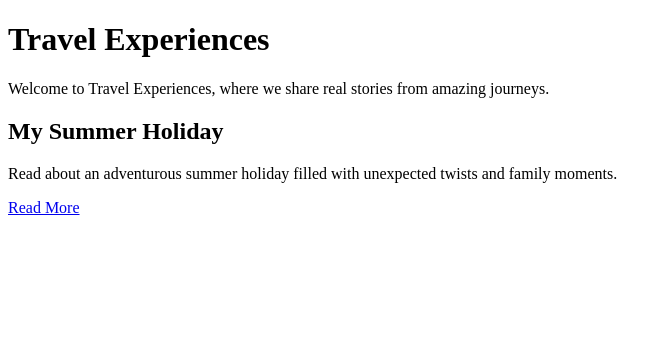
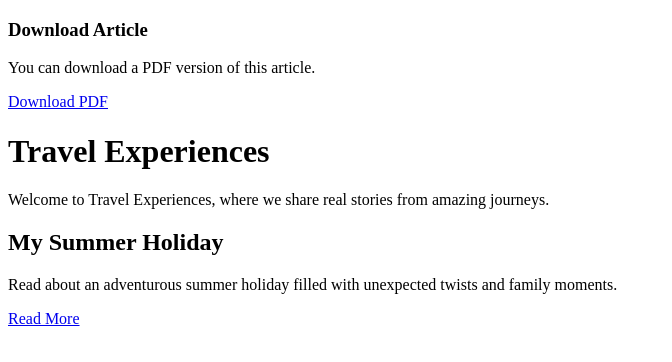
Before and after one commit to Sophie13181/Sophie5.github.io, a plain HTML site: page index.html in a window 1280 px wide. Shown: the whole page, without its empty margins (0-672 px from the left). Drawn offline with Linux system fonts and the light colour scheme.

Commit message:
Update index.html

```diff
--- a/index.html
+++ b/index.html
@@ -1,6 +1,9 @@
 <!DOCTYPE html>
 <html lang="en">
 <head>
+    <h3>Download Article</h3>
+<p>You can download a PDF version of this article.</p>
+<a href="documents/my_summer_holiday.pdf" target="_blank">Download PDF</a>
     <meta charset="UTF-8">
     <meta name="viewport" content="width=device-width, initial-scale=1.0">
     <title>News Hub</title>
```
